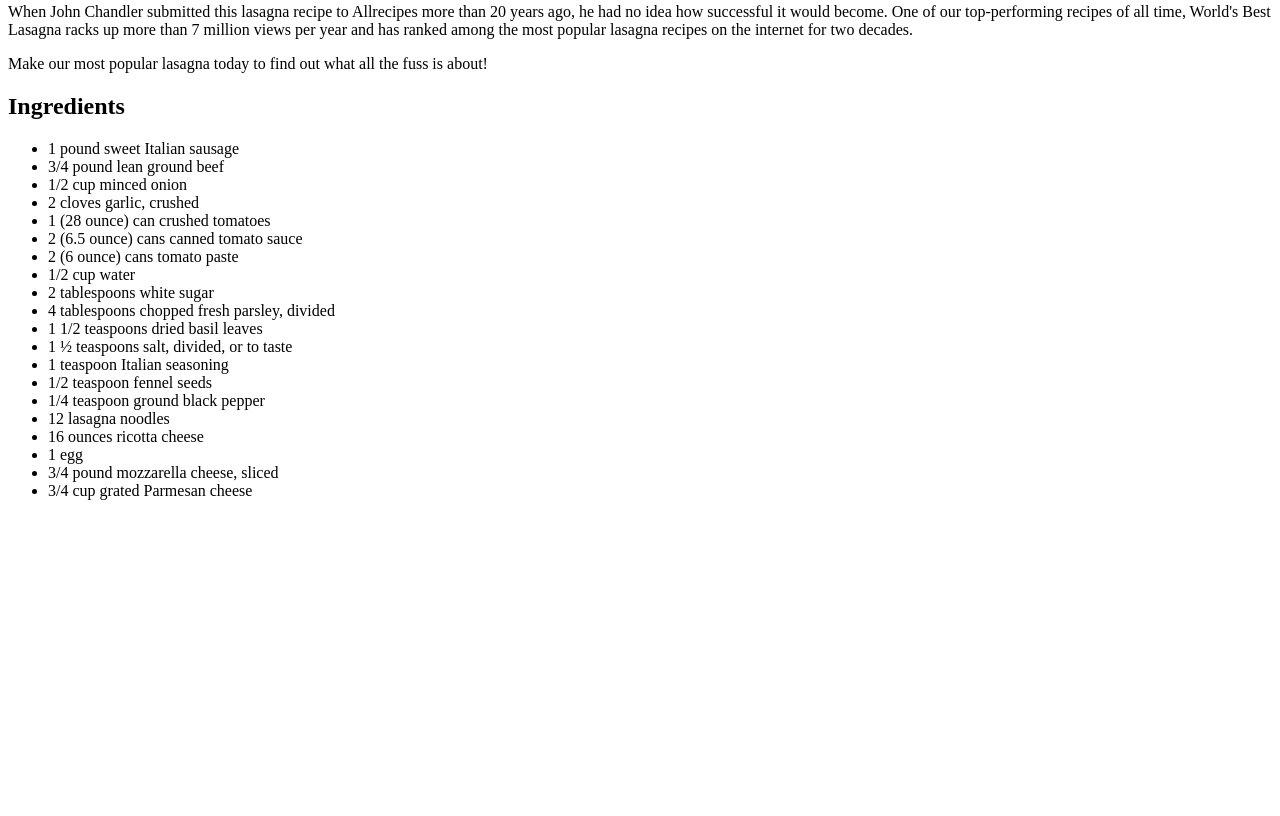
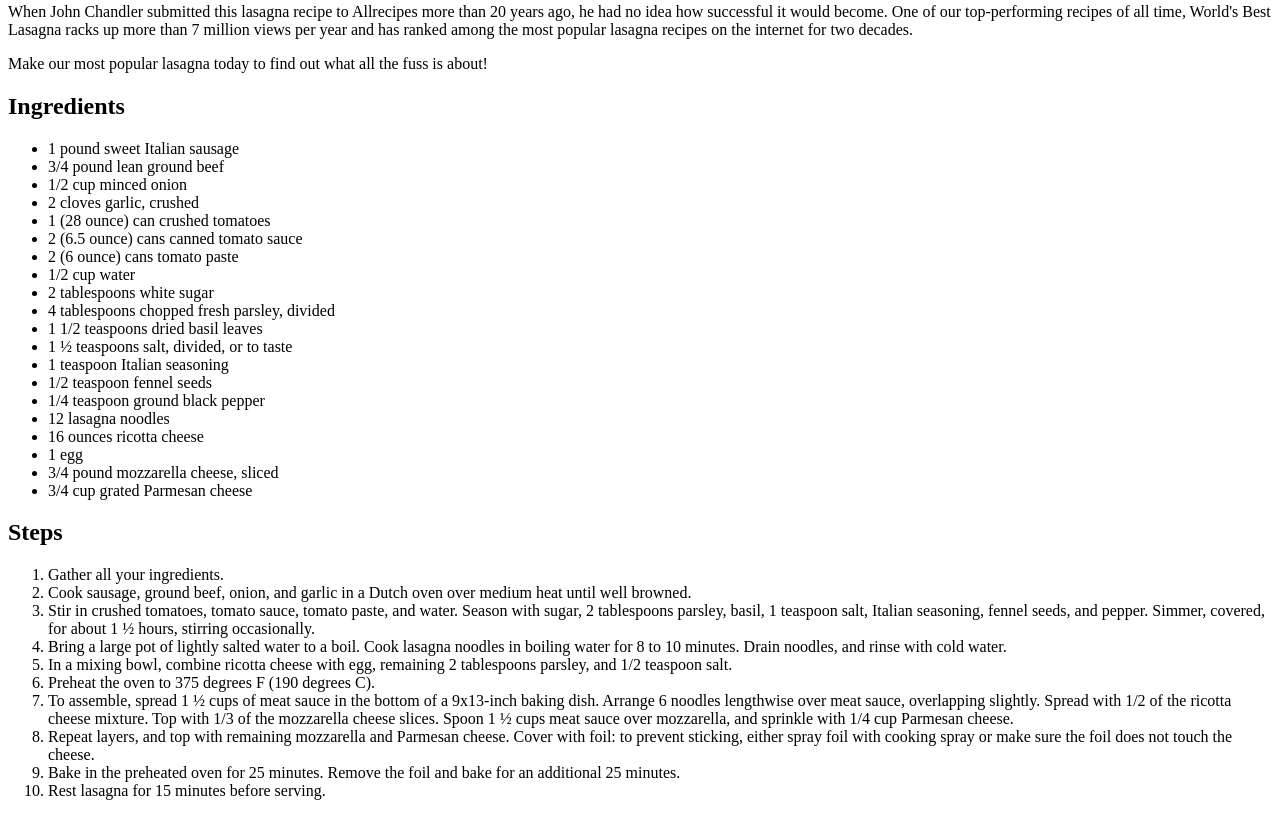
Before and after one commit to BamideleAdewuyi/odin-recipes, a plain HTML site: page recipes/lasagna.html in a window 1280 px wide. Shown: the part 458-1274 px from the top of the page. Before the commit the page ends 974 px from the top, so only its background shows below. Drawn offline with Linux system fonts and the light colour scheme.

Commit message:
Added steps to lasagna.html

```diff
--- a/recipes/lasagna.html
+++ b/recipes/lasagna.html
@@ -37,6 +37,30 @@
         <li>3/4 pound mozzarella cheese, sliced</li>
         <li>3/4 cup grated Parmesan cheese</li>
     </ul>
+    <h2>Steps</h2>
+    <ol>
+        <li>Gather all your ingredients.</li>
+        <li>Cook sausage, ground beef, onion, and garlic in a Dutch oven over medium heat until
+            well browned.</li>
+        <li>Stir in crushed tomatoes, tomato sauce, tomato paste, and water. Season with sugar,
+            2 tablespoons parsley, basil, 1 teaspoon salt, Italian seasoning, fennel seeds, and
+            pepper. Simmer, covered, for about 1 ½ hours, stirring occasionally.</li>
+        <li>Bring a large pot of lightly salted water to a boil. Cook lasagna noodles in boiling
+            water for 8 to 10 minutes. Drain noodles, and rinse with cold water.</li>
+        <li>In a mixing bowl, combine ricotta cheese with egg, remaining 2 tablespoons parsley,
+            and 1/2 teaspoon salt.</li>
+        <li>Preheat the oven to 375 degrees F (190 degrees C).</li>
+        <li>To assemble, spread 1 ½ cups of meat sauce in the bottom of a 9x13-inch baking dish.
+            Arrange 6 noodles lengthwise over meat sauce, overlapping slightly. Spread with 1/2
+            of the ricotta cheese mixture. Top with 1/3 of the mozzarella cheese slices. Spoon
+            1 ½ cups meat sauce over mozzarella, and sprinkle with 1/4 cup Parmesan cheese.</li>
+        <li>Repeat layers, and top with remaining mozzarella and Parmesan cheese. Cover with foil:
+            to prevent sticking, either spray foil with cooking spray or make sure the foil does
+            not touch the cheese.</li>
+        <li>Bake in the preheated oven for 25 minutes. Remove the foil and bake for an additional
+            25 minutes.</li>
+        <li>Rest lasagna for 15 minutes before serving.</li>
+    </ol>
 
 
 
```
